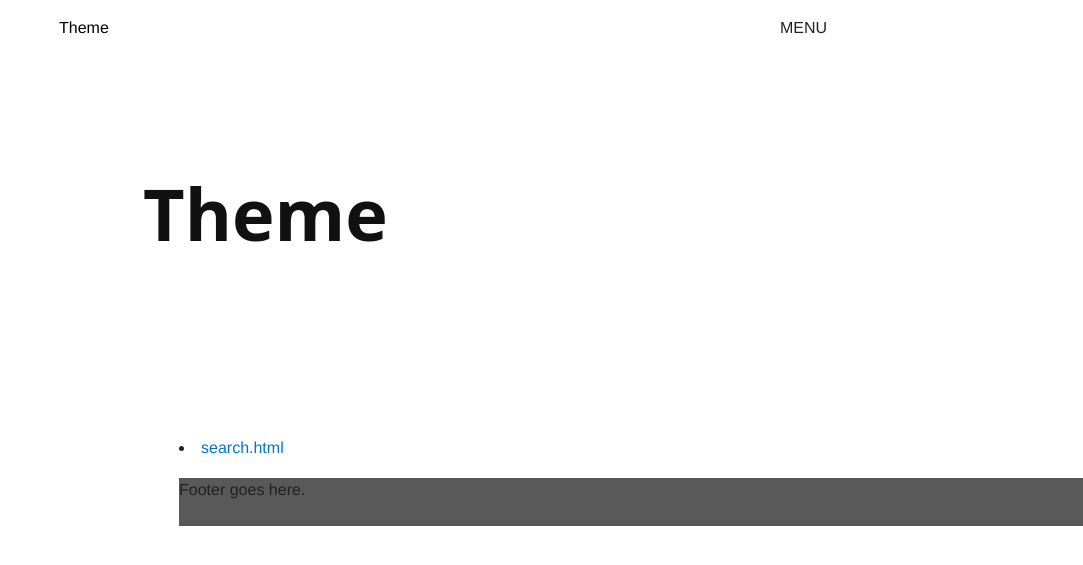
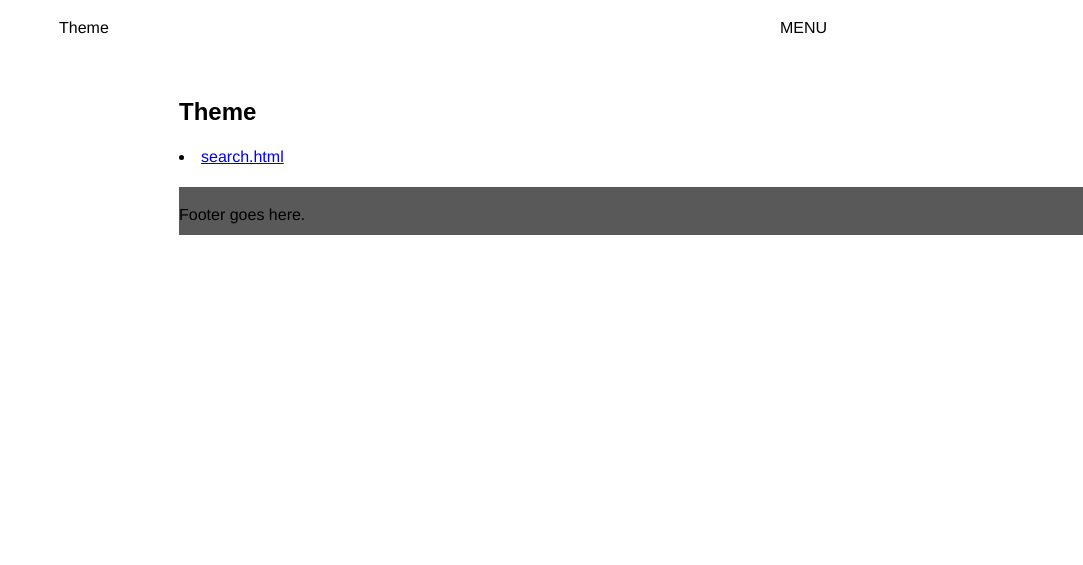
Before and after one commit to OKCody/Theme, a Jekyll site: the page built from assets/toc.html, in a window 1280 px wide. Shown: the top 565 px of the page, without its empty margins (197-1280 px from the left). Built offline with Jekyll 4.4.1, drawn with Linux system fonts in a browser that asks for light colours.

Commit message:
remove good-clean-read

```diff
--- a/assets/css/custom.css
+++ b/assets/css/custom.css
@@ -201,274 +201,3 @@ img + em{
     top: 0;
   }
 }
-
-/* - - - - - TEST - - - - - */
-@import url(https://fonts.googleapis.com/css?family=Open+Sans:300,300italc,400,400italic,500,700);
-
-html {
-  font: 18px/1.6 'Open Sans', sans-serif;
-}
-
-
-@media (max-width: 325px) {
-  html { font: 17px/1.6 'Open Sans', sans-serif; }
-}
-
-body {
-  margin: 2rem 0 5rem;
-  color: #222;
-}
-
-@media (min-width: 30rem) {
-  body {
-    margin-top: 5rem;
-  }
-}
-
-a {
-  color: #0074d9; /* From http://clrs.cc */
-  text-decoration: none;
-}
-
-a:hover, a:focus {
-  text-decoration: underline;
-}
-
-h1, h2, h3, h4, h5, h6 {
-  margin: 0 0 0.5rem -0.1rem /* align left edge */;
-  color: #111;
-  text-rendering: optimizeLegibility;
-  font-family: 'Open Sans', serif;
-  line-height: 1.2
-}
-
-@media (max-width: 750px) {
-h1, h2, h3, h4, h5, h6 {
-  margin-left: 0 !important;
-  margin-right: 0 !important;
- }
-}
-
-h1 {
-  font-size: 2.5rem;
-  margin-bottom: 7rem;
-  font-weight: 700;
-  margin-left: -2rem;
-  margin-right: -2rem;
-}
-
-@media (min-width: 30rem) {
-  h1 {
-    font-size: 4rem;
-    margin-bottom: 10rem;
-  }
-}
-
-h1 a {
-  color: inherit;
-}
-
-h2 {
-  margin-top: 2rem;
-  font-size: 1.75rem;
-  font-weight: 500;
-  margin-bottom: 5rem;
-  color: #555;
-  text-align: right;
-  margin-right: -4rem;
-}
-
-@media (min-width: 30rem) {
-  h2 {
-    margin-top: 2.5rem;
-    font-size: 1.75rem;
-    margin-bottom: 8rem;
-    margin-right: -4rem;
-  }
-}
-
-h3 {
-  margin: 2rem -2rem 1.75rem -2rem;
-  margin-top: 2rem;
-  font-size: 1.75rem;
-}
-
-@media (min-width: 30rem) {
-  h3 {
-    margin-top: 2.5rem;
-    font-size: 2rem;
-    margin-bottom: 1.5rem;
-  }
-}
-
-h4, h5, h6 {
-  margin: 1.5rem -1rem 1.5rem -1rem;
-  font-size: 1.5rem;
-}
-
-p, ul, ol, dl, table, pre, blockquote {
-  margin-top: 0;
-  margin-bottom: 1.5rem;
-}
-
-ul, ol {
-  padding-left: 1.5rem;
-}
-
-dd {
-  margin-left: 1.5rem;
-}
-
-blockquote {
-  margin-left: 0.75rem;
-  margin-right: 0;
-  padding: 0rem 0.8rem;
-  border-left: .3rem solid #ccc;
-  color: #555;
-}
-
-blockquote p:last-child {
-  margin-bottom: 0;
-}
-
-.footnote {
-  color: #444;
-}
-
-.center {
-  display:inline-block;
-  margin: 0 auto;
-}
-
-hr {
-  border: none;
-  margin: 1.5rem 0;
-  border-bottom: 1px solid #ccc;
-  position: relative;
-  top: -1px;
-}
-
-.img, .container iframe {
-  max-width: 100%;
-}
-
-a {
-word-wrap: break-word;
-}
-
-.container img {
-  margin: 2em auto 2em auto;
-  display: block;
-  max-width: 75%;
-}
-
-@media (max-width: 635px) {
-.container img {
- max-width: 100%
- }
-}
-
-table {
-  width: 100%;
-  border: 1px solid #ccc;
-  border-collapse: collapse;
-}
-
-td, th {
-  padding: .25rem .5rem;
-  border: 1px solid #ccc;
-}
-
-pre, code {
-  font-family: monospace;
-  background-color: #eee;
-}
-
-pre {
-  padding: .5rem 1rem;
-  font-size: 0.8rem;
-}
-
-code {
-  padding: .1rem .25rem;
-}
-
-pre > code {
-  padding: 0;
-}
-
-.container {
-  max-width: 625px;
-  margin: 0 auto;
-  padding: 0 0.75rem;
-}
-
-.sharing {
-  text-align: center;
-}
-
-.date {
-  text-align: right;
-  font-size: 75%;
-  font-style: italic;
-}
-
-@media (max-width: 635px) {
-.sharing {
- font-size: 85%;
- }
-}
-
-/* This gets Google to fall into place */
-.social {
- text-align: right;
-}
-
-.topsocial {
-	margin-bottom: 5em;
-}
-
-/* This gets Facebook to fall into place */
-.social iframe {
-	vertical-align: middle;
-}
-
-/* Set an optional width for your button wrappers */
-.social span {
-	display: inline-block;
-	width: 110px;
-}
-
-/* Adjust the widths individually if you like */
-.social .google {
-	width: 75px;
-}
-
-.button {
-  margin-top: 2em;
-  margin-left: 1em;
-  display: inline-block;
-  border: 2px solid #111;
-  border-radius: 0.4em;
-  padding: 0.1em 0.75em;
-  font-size: 17px;
-  color: #111;
-  text-align: center;
-}
-
-.button:hover {
-	color: white;
-	background-color: #111;
-	cursor: pointer;
-	text-decoration: none;
-	transition: 0.5s;
-}
-
-.Facebook {
-	transform: scale(1.25);
-}
-
-.sharing-buttons {
-	width: 100%;
-}
-}
```
